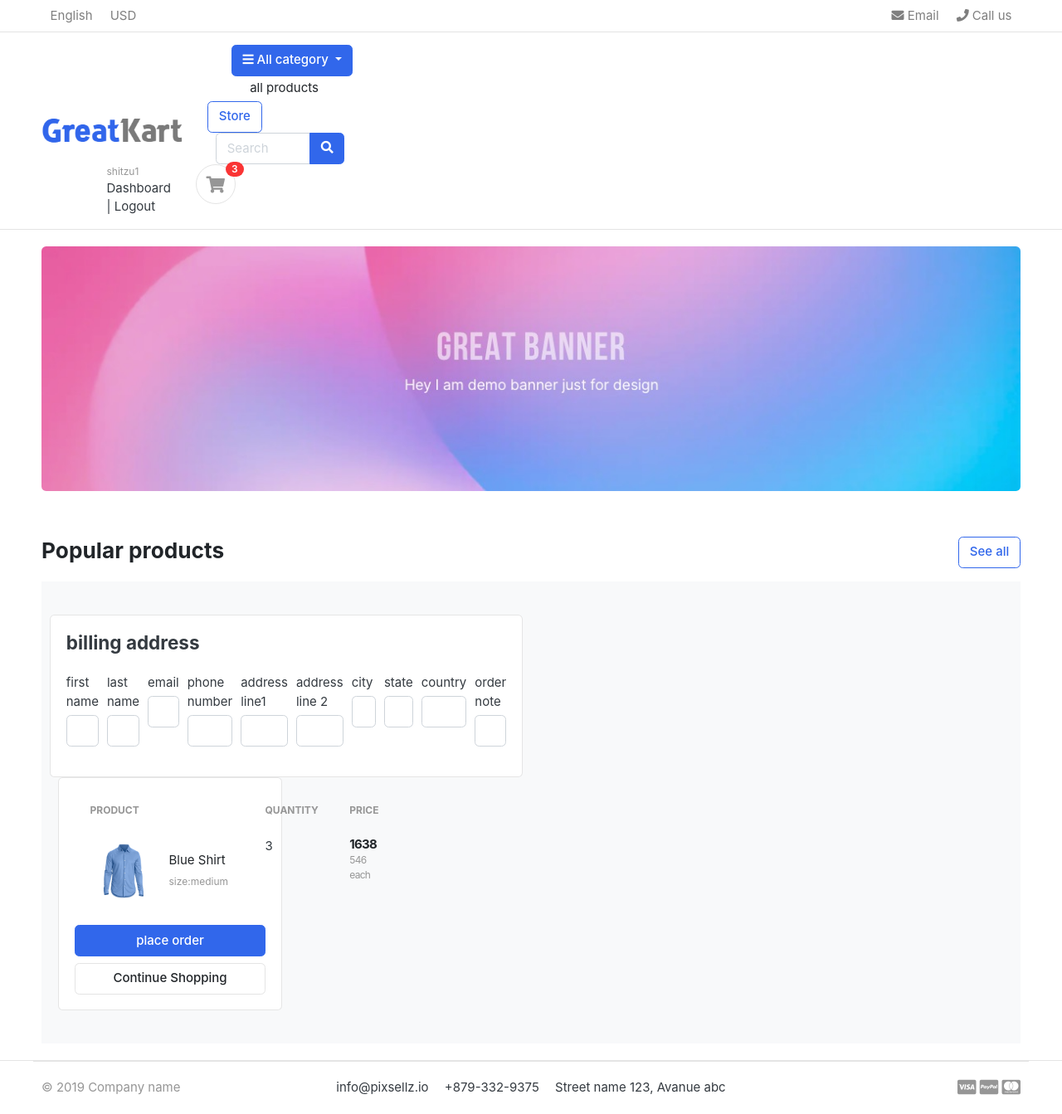
After one commit to aparnavenugopal/greatkart, a Django app: page /cart/checkout/ in a window 1280 px wide. The commit adds this page. Shown: the whole page at 83% size. Run offline with Django 3.2, Linux system fonts and the light colour scheme; a user stored in the database is signed in; data comes from the database, SQL or seed files in the repository; both versions use the stored data as it was after the commit; some libraries are stand-ins or nearby versions; some web fonts are replaced.

Commit message:
before adding orders app

```diff
--- a/carts/context_processors.py
+++ b/carts/context_processors.py
@@ -9,7 +9,11 @@ def counter(request):
     else:
         try:
             cart=Cart.objects.filter(cart_id=_cart_id(request))
-            cart_items=CartItem.objects.all().filter(cart=cart[:1])
+            if request.user.is_authenticated:
+                cart_items=CartItem.objects.all().filter(user=request.user)
+            else:
+                cart_items=CartItem.objects.all().filter(cart=cart[:1])
+            #cart_items=CartItem.objects.all().filter(cart=cart[:1])
             for cart_item in cart_items:
                 cart_count+=cart_item.quantity
         except Cart.DoesNotExist:
--- a/carts/models.py
+++ b/carts/models.py
@@ -1,5 +1,6 @@
 from django.db import models
 from store.models import Product,Variation
+from accounts.models import Account
 
 
 # Create your models here.
@@ -12,6 +13,7 @@ class Cart(models.Model):
 
 
 class CartItem(models.Model):
+    user=models.ForeignKey(Account,on_delete=models.CASCADE, null=True, blank=True)
     product   = models.ForeignKey(Product,on_delete=models.CASCADE)
     variations=models.ManyToManyField(Variation,blank=True)
     cart      = models.ForeignKey(Cart,on_delete=models.CASCADE)
--- a/carts/urls.py
+++ b/carts/urls.py
@@ -7,4 +7,5 @@ urlpatterns=[
      path('add_cart/<int:product_id>/',views.add_cart,name='add_cart'),
      path('remove_cart/<int:product_id>/<int:cart_item_id>/',views.remove_cart,name='remove_cart'),
      path('remove_cart_item/<int:product_id>/<int:cart_item_id>/',views.remove_cart_item,name='remove_cart_item'),
+     path('checkout/',views.checkout,name='checkout'),
 ]
--- a/carts/views.py
+++ b/carts/views.py
@@ -1,6 +1,7 @@
 from django.shortcuts import render,redirect,get_object_or_404
 from django.http import HttpResponse
 from django.core.exceptions import ObjectDoesNotExist
+from django.contrib.auth.decorators import login_required
 from store.models import Product,Variation
 from . models import Cart,CartItem
 
@@ -13,81 +14,151 @@ def _cart_id(request):
 
 
 def add_cart(request,product_id):
+    current_user=request.user
     product=Product.objects.get(id=product_id)
-    product_variation=[]
-    if request.method=='POST':
-        for item in request.POST:
-            key=item
-            value=request.POST[key]
-            try:
-                variation=Variation.objects.get(product=product,variation_category__iexact=key,variation_value__iexact=value)
-                product_variation.append(variation)
-            except:
-                pass
-        '''color=request.POST['color']
-        size=request.POST['size']
-        print(key,value)'''
+    #if the user is authrenticated
+    if current_user.is_authenticated:
+        product_variation=[]
+        if request.method=='POST':
+            for item in request.POST:
+                key=item
+                value=request.POST[key]
+                try:
+                    variation=Variation.objects.get(product=product,variation_category__iexact=key,variation_value__iexact=value)
+                    product_variation.append(variation)
+                except:
+                    pass
+            '''color=request.POST['color']
+            size=request.POST['size']
+            print(key,value)'''
 
-        #return HttpResponse(color+ " "+size)
-    product=Product.objects.get(id=product_id)
-    try:
-        cart=Cart.objects.get(cart_id=_cart_id(request))
-    except Cart.DoesNotExist:
-        cart=Cart.objects.create(
-            cart_id=_cart_id(request)
-        )
-    cart.save()
-    is_cart_item_exists=CartItem.objects.filter(product=product,cart=cart).exists()
-    if is_cart_item_exists:
-        cart_item=CartItem.objects.filter(product=product,cart=cart)
-        ex_var_list=[]
-        id=[]
-        for item in cart_item:
-            existing_variation=item.variations.all()
-            ex_var_list.append(list(existing_variation))
-            id.append(item.id)
-        print(ex_var_list)
-        if product_variation in ex_var_list:
-            index=ex_var_list.index(product_variation)
-            item_id=id[index]
-            item=CartItem.objects.get(product=product,id=item_id)
-            item.quantity+=1
-            item.save()
+            #return HttpResponse(color+ " "+size)
+        product=Product.objects.get(id=product_id)
 
+        is_cart_item_exists=CartItem.objects.filter(product=product,user=current_user).exists()
+        if is_cart_item_exists:
+            cart_item=CartItem.objects.filter(product=product,user=current_user)
+            ex_var_list=[]
+            id=[]
+            for item in cart_item:
+                existing_variation=item.variations.all()
+                ex_var_list.append(list(existing_variation))
+                id.append(item.id)
+            print(ex_var_list)
+            if product_variation in ex_var_list:
+                index=ex_var_list.index(product_variation)
+                item_id=id[index]
+                item=CartItem.objects.get(product=product,id=item_id)
+                item.quantity+=1
+                item.save()
+
+            else:
+                item=CartItem.objects.create(product=product,quantity=1,user=current_user)
+
+                if len(product_variation) > 0:
+                    item.variations.clear()
+                    item.variations.add(*product_variation)
+                #cart_item.quantity+=1
+                item.save()
         else:
-            item=CartItem.objects.create(product=product,quantity=1,cart=cart)
+            cart_item=CartItem.objects.create(
+                  product=product,
+                  quantity=1,
+                  user=current_user,
+            )
+            if len(product_variation) > 0:
+                cart_item.variations.clear()
+                cart_item.variations.add(*product_variation)
 
-            if len(product_variation) > 0:
-                item.variations.clear()
-                item.variations.add(*product_variation)
-            #cart_item.quantity+=1
-            item.save()
+            cart_item.save()
+
+            #cart_item.save()
 
 
 
+        return redirect('cart')
+        #user is noty authenticated
     else:
-        cart_item=CartItem.objects.create(
-              product=product,
-              quantity=1,
-              cart=cart,
-        )
-        if len(product_variation) > 0:
-            cart_item.variations.clear()
-            cart_item.variations.add(*product_variation)
+        product_variation=[]
+        if request.method=='POST':
+            for item in request.POST:
+                key=item
+                value=request.POST[key]
+                try:
+                    variation=Variation.objects.get(product=product,variation_category__iexact=key,variation_value__iexact=value)
+                    product_variation.append(variation)
+                except:
+                    pass
+            '''color=request.POST['color']
+            size=request.POST['size']
+            print(key,value)'''
 
-        cart_item.save()
+            #return HttpResponse(color+ " "+size)
+        product=Product.objects.get(id=product_id)
+        try:
+            cart=Cart.objects.get(cart_id=_cart_id(request))
+        except Cart.DoesNotExist:
+            cart=Cart.objects.create(
+                cart_id=_cart_id(request)
+            )
+        cart.save()
+        is_cart_item_exists=CartItem.objects.filter(product=product,cart=cart).exists()
+        if is_cart_item_exists:
+            cart_item=CartItem.objects.filter(product=product,cart=cart)
+            ex_var_list=[]
+            id=[]
+            for item in cart_item:
+                existing_variation=item.variations.all()
+                ex_var_list.append(list(existing_variation))
+                id.append(item.id)
+            print(ex_var_list)
+            if product_variation in ex_var_list:
+                index=ex_var_list.index(product_variation)
+                item_id=id[index]
+                item=CartItem.objects.get(product=product,id=item_id)
+                item.quantity+=1
+                item.save()
 
-        #cart_item.save()
+            else:
+                item=CartItem.objects.create(product=product,quantity=1,cart=cart)
+
+                if len(product_variation) > 0:
+                    item.variations.clear()
+                    item.variations.add(*product_variation)
+                #cart_item.quantity+=1
+                item.save()
 
 
 
-    return redirect('cart')
+        else:
+            cart_item=CartItem.objects.create(
+                  product=product,
+                  quantity=1,
+                  cart=cart,
+            )
+            if len(product_variation) > 0:
+                cart_item.variations.clear()
+                cart_item.variations.add(*product_variation)
+
+            cart_item.save()
+
+            #cart_item.save()
+
+
+
+        return redirect('cart')
+
+
 
 def remove_cart(request,product_id,cart_item_id):
-    cart=Cart.objects.get(cart_id=_cart_id(request))
     product=get_object_or_404(Product,id=product_id)
-    cart_item=CartItem.objects.get(product=product,cart=cart,id=cart_item_id)
     try:
+        if request.user.is_authenticated:
+            cart_item=CartItem.objects.get(product=product,user=request.user,id=cart_item_id)
+        else:
+            cart=Cart.objects.get(cart_id=_cart_id(request))
+            cart_item=CartItem.objects.get(product=product,cart=cart,id=cart_item_id)
+
         if cart_item.quantity>1:
             cart_item.quantity -=1
             cart_item.save()
@@ -99,9 +170,17 @@ def remove_cart(request,product_id,cart_item_id):
     return redirect('cart')
 
 def remove_cart_item(request,product_id,cart_item_id):
-    cart=Cart.objects.get(cart_id=_cart_id(request))
+
     product=get_object_or_404(Product,id=product_id)
-    cart_item=CartItem.objects.get(product=product,cart=cart,id=cart_item_id)
+    if request.user.is_authenticated:
+        cart_item=CartItem.objects.get(product=product,user=request.user,id=cart_item_id)
+
+    else:
+        cart=Cart.objects.get(cart_id=_cart_id(request))
+        cart_item=CartItem.objects.get(product=product,cart=cart,id=cart_item_id)
+
+
+
     cart_item.delete()
     return redirect('cart')
 
@@ -110,14 +189,20 @@ def cart(request,total=0,quantity=0,cart_items=None):
     try:
         tax=0
         grand_total=0
-        cart=Cart.objects.get(cart_id=_cart_id(request))
-        cart_items=CartItem.objects.filter(cart=cart,is_active=True)
+        if request.user.is_authenticated:
+            cart_items=CartItem.objects.filter(user=request.user,is_active=True)
+
+        else:
+            cart=Cart.objects.get(cart_id=_cart_id(request))
+            cart_items=CartItem.objects.filter(cart=cart,is_active=True)
+
+
         for cart_item in cart_items:
             total+=(cart_item.product.price*cart_item.quantity)
             quantity+=cart_item.quantity
         tax=(2*total)/100
         grand_total=total+tax
-    except CartItem.DoesNotExist:
+    except ObjectDoesNotExist:
         pass
 
     context={
@@ -128,3 +213,31 @@ def cart(request,total=0,quantity=0,cart_items=None):
        'grand_total':grand_total,
     }
     return render(request,'store/cart.html',context)
+
+@login_required(login_url='login')
+def checkout(request,total=0,quantity=0,cart_items=None):
+    try:
+        tax=0
+        grand_total=0
+        if request.user.is_authenticated:
+            cart_items=CartItem.objects.filter(user=request.user,is_active=True)
+
+        else:
+            cart=Cart.objects.get(cart_id=_cart_id(request))
+            cart_items=CartItem.objects.filter(cart=cart,is_active=True)
+        for cart_item in cart_items:
+            total+=(cart_item.product.price*cart_item.quantity)
+            quantity+=cart_item.quantity
+        tax=(2*total)/100
+        grand_total=total+tax
+    except ObjectDoesNotExist:
+        pass
+
+    context={
+       'total':total,
+       'quantity':quantity,
+       'cart_items':cart_items,
+       'tax':tax,
+       'grand_total':grand_total,
+    }
+    return render(request,'store/checkout.html',context)
--- a/templates/store/cart.html
+++ b/templates/store/cart.html
@@ -104,7 +104,7 @@
 			<p class="text-center mb-3">
 				<img src="{% static './images/misc/payments.png' %}" height="26">
 			</p>
-			<a href="./place-order.html" class="btn btn-primary btn-block"> Checkout </a>
+			<a href="{% url 'checkout' %}" class="btn btn-primary btn-block"> Checkout </a>
 			<a href="{% url 'store' %}" class="btn btn-light btn-block">Continue Shopping</a>
 		</div> <!-- card-body.// -->
 		</div> <!-- card.// -->
--- /dev/null
+++ b/templates/store/checkout.html
@@ -0,0 +1,134 @@
+{% extends 'base.html' %}
+{% load static %}
+
+{% block content %}
+
+
+<section class="section-content padding-y bg">
+<div class="container">
+
+<!-- ============================ COMPONENT 1 ================================= -->
+
+<div class="row">
+	<aside class="col-lg-6">
+<div class="card">
+  <div class="card-body">
+    <h4 class="caerd-title mb-4">billing address</h4>
+    <form action="" method="POST">
+      {% csrf_token %}
+      <div class="form-row">
+        <div class="col form-group">
+          <label for="">first name</label>
+          <input type="text" name="first name" class="form-control" required>
+          </div>
+          <div class="col form-group">
+            <label for="">last name</label>
+            <input type="text" name="last name" class="form-control" required>
+            </div>
+            <div class="col form-group">
+              <label for="">email</label>
+              <input type="text" name="email" class="form-control" required>
+              </div>
+              <div class="col form-group">
+                <label for="">phone number</label>
+                <input type="text" name="phone number" class="form-control" required>
+                </div>
+                <div class="col form-group">
+                  <label for="">address line1</label>
+                  <input type="text" name="address_line_1" class="form-control" required>
+                  </div>
+                  <div class="col form-group">
+                    <label for="">address line 2</label>
+                    <input type="text" name="address_line_2" class="form-control" required>
+                    </div>
+                    <div class="col form-group">
+                      <label for="">city</label>
+                      <input type="text" name="city" class="form-control" required>
+                      </div>
+                      <div class="col form-group">
+                        <label for="">state</label>
+                        <input type="text" name="state" class="form-control" required>
+                        </div>
+                        <div class="col form-group">
+                          <label for="">country</label>
+                          <input type="text" name="country" class="form-control" required>
+                          </div>
+                          <div class="col form-group">
+                            <label for="">order note</label>
+                            <input type="text" name="order note" class="form-control" >
+                            </div>
+          </div>
+
+          </div>
+          </div>
+
+</div> <!-- card.// -->
+
+	</aside> <!-- col.// -->
+	<aside class="col-lg-3">
+
+		<div class="card">
+		<div class="card-body">
+      <table class="table table-borderless table-shopping-cart">
+      <thead class="text-muted">
+      <tr class="small text-uppercase">
+        <th scope="col">Product</th>
+        <th scope="col" width="120">Quantity</th>
+        <th scope="col" width="120">Price</th>
+
+      </tr>
+      </thead>
+      <tbody>
+      	{% for cart_item in cart_items %}
+      <tr>
+      	<td>
+      		<figure class="itemside align-items-center">
+      			<div class="aside"><img src="{{cart_item.product.images.url}}" class="img-sm"></div>
+      			<figcaption class="info">
+      				<a href="{{  cart_item.product.get_url }}" class="title text-dark">{{cart_item.product.product_name}}</a>
+      				<p class="text-muted small">
+                {%if cart_item.variations.all %}
+                {% for item in cart_item.variations.all %}
+                  {{item.variation_category}}:{{item.variation_value}}
+                {% endfor %}
+
+                {% endif %}
+              </p>
+      			</figcaption>
+      		</figure>
+      	</td>
+      	<td>
+      		<!-- col.// -->
+      				<label for ="">{{cart_item.quantity}}</label>
+      	</td>
+      	<td>
+      		<div class="price-wrap">
+      			<var class="price">{{cart_item.sub_total}}</var>
+      			<small class="text-muted">{{cart_item.product.price}} each</small>
+      		</div> <!-- price-wrap .// -->
+      	</td>
+
+      </tr>
+      {% endfor %}
+
+      </tbody>
+      </table>
+
+
+      <button type="submit" name="submit" class="btn btn-primary btn-block">place order</button>
+			<a href="{% url 'store' %}" class="btn btn-light btn-block">Continue Shopping</a>
+      </form>
+		</div> <!-- card-body.// -->
+		</div> <!-- card.// -->
+
+</aside> <!-- col.// -->
+
+
+</div> <!-- row.// -->
+<!-- ============================ COMPONENT 1 END .// ================================= -->
+</div> <!-- container .//  -->
+</section>
+<!-- ========================= SECTION CONTENT END// ========================= -->
+
+
+{% endblock %}
```
Also changed, not shown: accounts/views.py (+54 -2 lines), carts/migrations/0004_cartitem_user.py (added), carts/migrations/0005_auto_20211231_1218.py (added), db.sqlite3, 1 other file.
